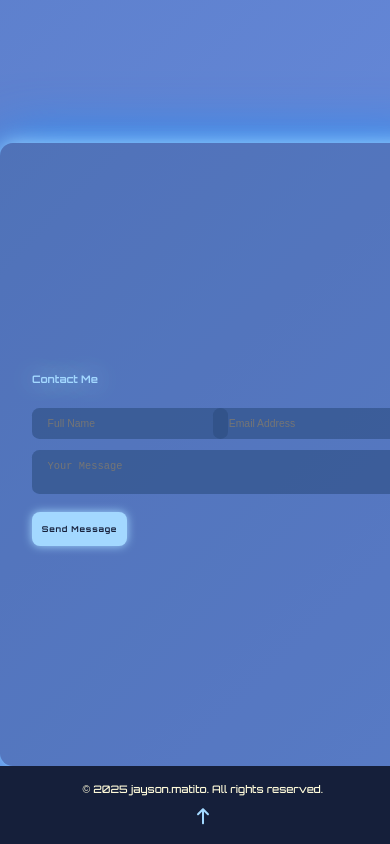
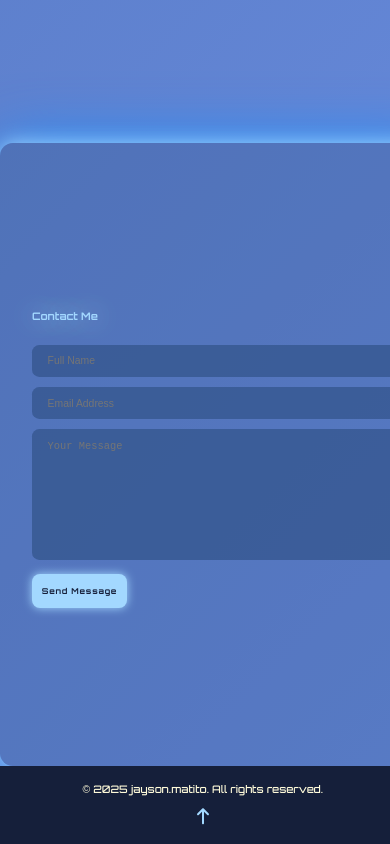
Before and after one commit to JayMatt21/bio, a React (Vite) app in the folder bio/: page / in a window 390 px wide. Shown: the part 2572-3416 px from the top of the page. Built offline with nearby package versions, Linux system fonts and the light colour scheme.

Commit message:
box allignment

```diff
--- a/bio/src/PersonalWebsite.css
+++ b/bio/src/PersonalWebsite.css
@@ -12,7 +12,6 @@
   --max-section-width: 1100px;
 }
 
-/* Centralized container */
 .container {
   max-width: var(--max-section-width);
   margin: 0 auto;
@@ -49,7 +48,6 @@ section {
   justify-content: center;
 }
 
-/* Header, Navbar, Hamburger */
 .header {
   position: fixed;
   top: 0;
@@ -148,7 +146,6 @@ section {
   box-shadow: 0 0 10px var(--main-glow);
 }
 
-/* Card sections */
 .futuristic-card, .about-img, .skills-content, .education-box {
   background: var(--glass);
   box-shadow: var(--border-glow);
@@ -268,7 +265,6 @@ section {
   box-shadow: 0 0 15px var(--main-glow), 0 0 40px var(--main-color);
 }
 
-/* About Layout */
 .about .container {
   display: flex;
   flex-direction: column;
@@ -341,7 +337,7 @@ section {
   box-shadow: 0 0 8px var(--main-glow);
 }
 
-/* Contact */
+/* Contact Form Improvements */
 .contact {
   width: 100%;
   max-width: 500px;
@@ -353,6 +349,13 @@ section {
 .input-box {
   display: flex;
   gap: 2em;
+}
+.input-field,
+.textarea-field {
+  width: 100%;
+  box-sizing: border-box;
+  display: flex;
+  flex-direction: column;
 }
 .input-field input,
 .textarea-field textarea {
@@ -366,12 +369,15 @@ section {
   color: var(--text-color);
   outline: none;
 }
+.textarea-field textarea {
+  min-height: 110px;
+  resize: vertical;
+}
 .input-field input:focus,
 .textarea-field textarea:focus {
   box-shadow: 0 0 8px var(--main-glow);
 }
 
-/* Footer */
 .footer {
   width: 100vw;
   display: flex;
@@ -429,7 +435,12 @@ section {
     align-items: center;
     justify-content: space-between;
   }
+  .input-box {
+    flex-direction: column;
+    gap: 0;
+  }
 }
+
 @media (max-width: 600px) {
   html {
     font-size: 50%;
```
